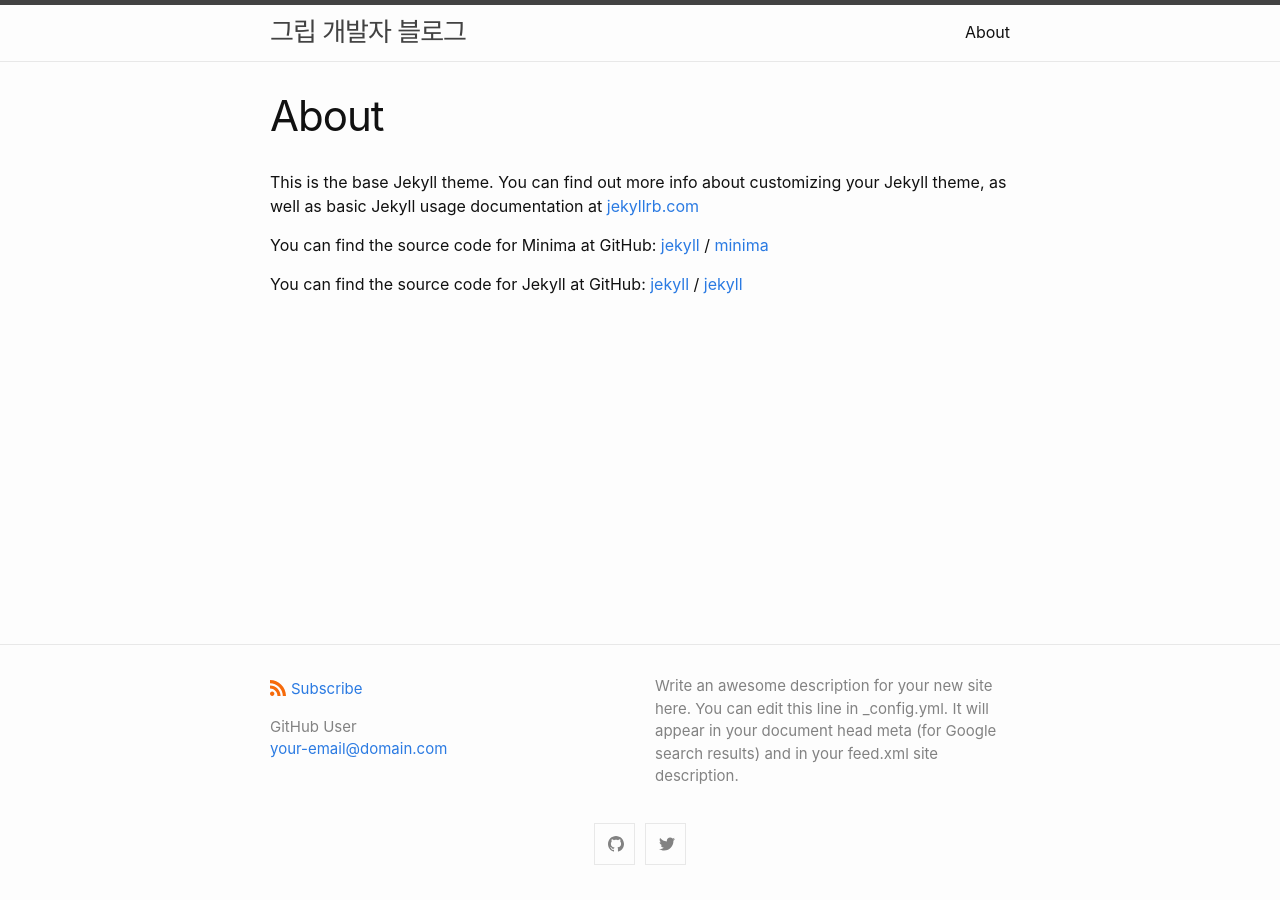
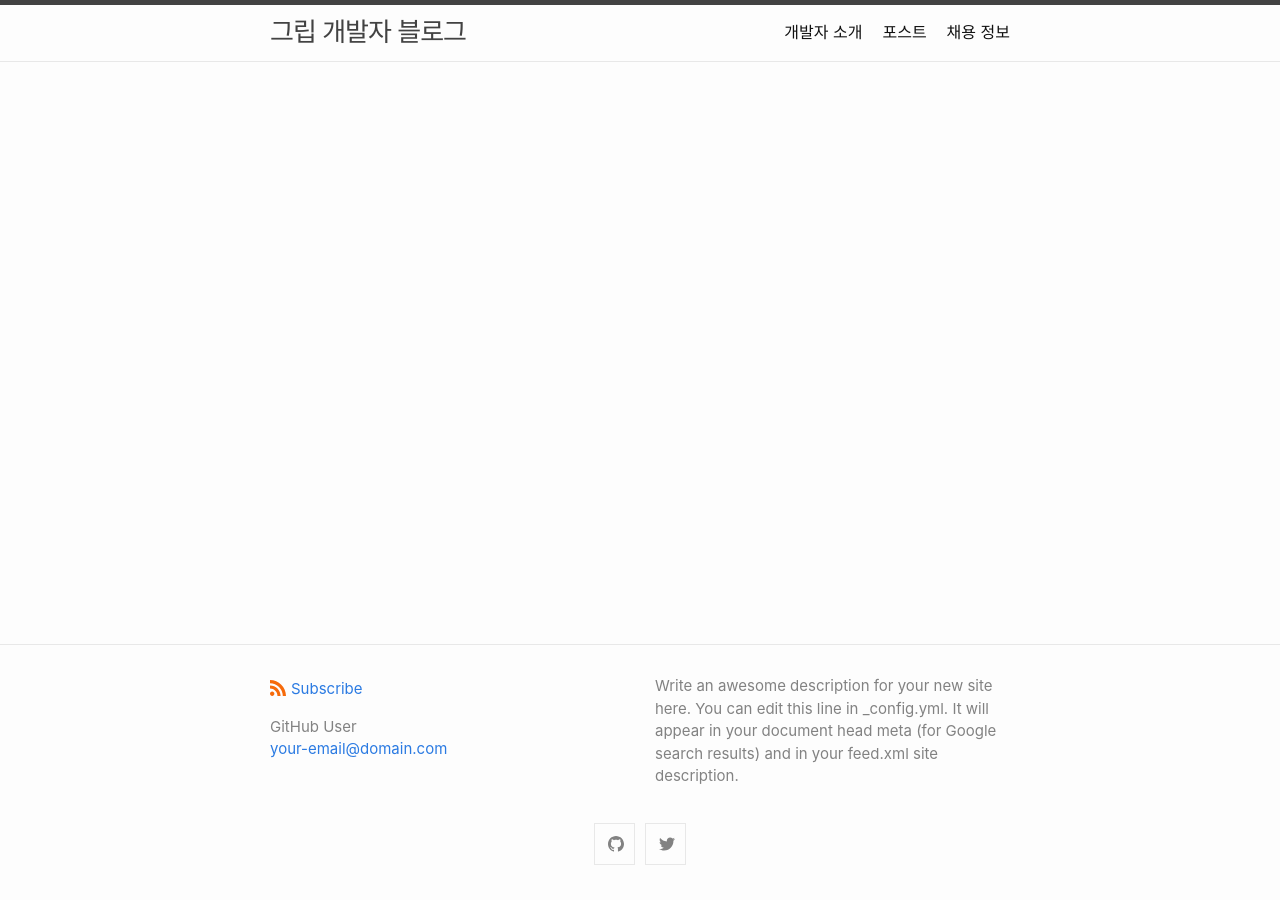
Before and after one commit to gripcorp/devblog, a Jekyll site: the page built from about.md, in a window 1280 px wide. Built offline with Jekyll 4.4.1, drawn with Linux system fonts in a browser that asks for light colours.

Commit message:
Create navigations

```diff
--- /dev/null
+++ b/_layouts/about.html
@@ -0,0 +1,4 @@
+---
+layout: default
+---
+{{ content }}
--- a/_layouts/default.html
+++ b/_layouts/default.html
@@ -1,10 +1,8 @@
 <!DOCTYPE html>
 <html lang="{{ page.lang | default: site.lang | default: "en" }}">
-
   {%- include head.html -%}
 
   <body>
-
     {%- include header.html -%}
 
     <main class="page-content" aria-label="Content">
@@ -14,7 +12,5 @@
     </main>
 
     {%- include footer.html -%}
-
   </body>
-
 </html>
--- /dev/null
+++ b/_layouts/index.html
@@ -0,0 +1,4 @@
+---
+layout: default
+---
+{{ content }}
--- a/_layouts/page.html
+++ /dev/null
@@ -1,14 +0,0 @@
----
-layout: default
----
-<article class="post">
-
-  <header class="post-header">
-    <h1 class="post-title">{{ page.title | escape }}</h1>
-  </header>
-
-  <div class="post-content">
-    {{ content }}
-  </div>
-
-</article>
--- a/_layouts/post.html
+++ b/_layouts/post.html
@@ -2,7 +2,6 @@
 layout: default
 ---
 <article class="post h-entry" itemscope itemtype="http://schema.org/BlogPosting">
-
   <header class="post-header">
     <h1 class="post-title p-name" itemprop="name headline">{{ page.title | escape }}</h1>
     <p class="post-meta">
--- /dev/null
+++ b/_layouts/recruit.html
@@ -0,0 +1,4 @@
+---
+layout: default
+---
+{{ content }}
--- a/about.md
+++ b/about.md
@@ -1,18 +1,5 @@
 ---
-layout: page
-title: About
+layout: about
+title: 개발자 소개
 permalink: /about/
 ---
-
-This is the base Jekyll theme. You can find out more info about customizing your Jekyll theme, as well as basic Jekyll usage documentation at [jekyllrb.com](https://jekyllrb.com/)
-
-You can find the source code for Minima at GitHub:
-[jekyll][jekyll-organization] /
-[minima](https://github.com/jekyll/minima)
-
-You can find the source code for Jekyll at GitHub:
-[jekyll][jekyll-organization] /
-[jekyll](https://github.com/jekyll/jekyll)
-
-
-[jekyll-organization]: https://github.com/jekyll
--- /dev/null
+++ b/posts.md
@@ -0,0 +1,5 @@
+---
+layout: posts
+title: 포스트
+permalink: /posts/
+---
--- /dev/null
+++ b/recruit.md
@@ -0,0 +1,5 @@
+---
+layout: recruit
+title: 채용 정보
+permalink: /recruit/
+---
```
Also changed, not shown: _layouts/posts.html (renamed from _layouts/home.html, +0 -11 lines), index.md (+1 -7 lines).
